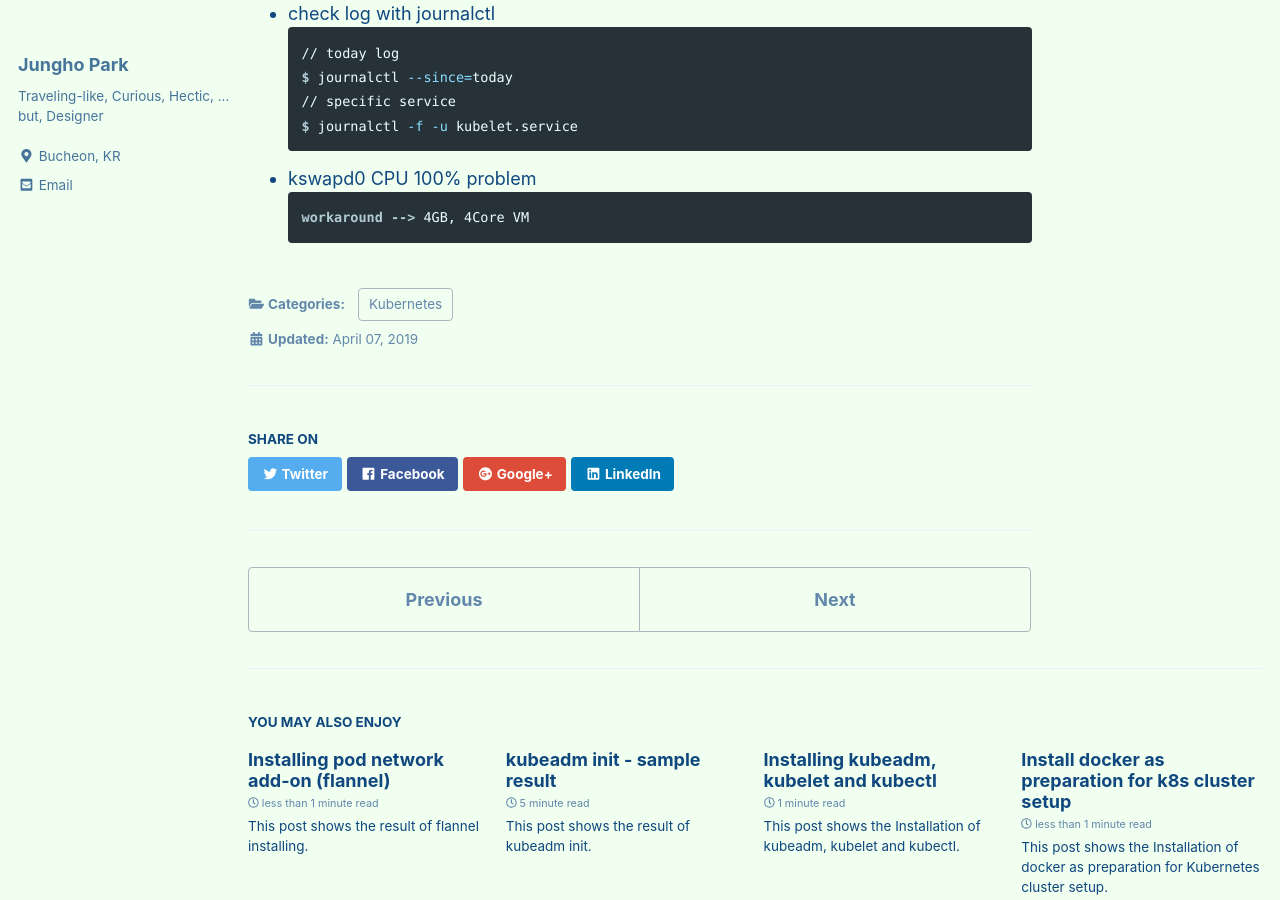
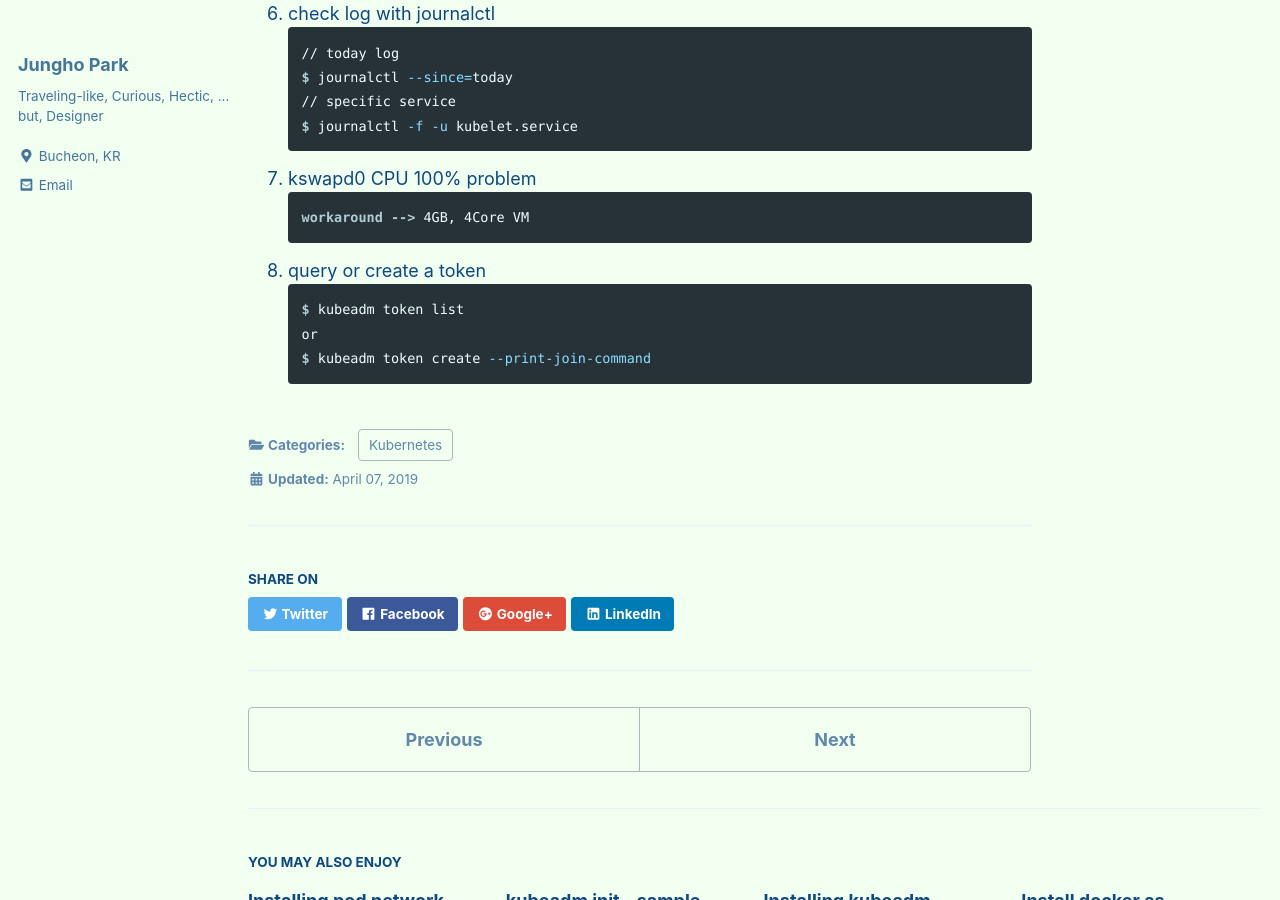
Before and after one commit to unipark00/tekrepo, a Jekyll site: the page built from _posts/2019-04-07-configure-k8s-cluster.md, in a window 1280 px wide and 900 px high, scrolled down 4632 px. Built offline with Jekyll 4.4.1, drawn with Linux system fonts in a browser that asks for light colours; cached includes are drawn as plain includes.

Commit message:
Update 2019-04-07-configure-k8s-cluster.md

````diff
--- a/_posts/2019-04-07-configure-k8s-cluster.md
+++ b/_posts/2019-04-07-configure-k8s-cluster.md
@@ -115,43 +115,49 @@ $ kubectl get secret $(kubectl get serviceaccount cluster-admin-dashboard-sa \
 * [What is CNI?](https://github.com/containernetworking/cni#cni---the-container-network-interface)
 
 # Troubleshooting
-* swap disabled
+1. swap disabled
 ```console
 $ sed -i '9s/^/Environment="KUBELET_EXTRA_ARGS=--fail-swap-on=false"\n/' \
     /etc/systemd/system/kubelet.service.d/10-kubeadm.conf
 $ systemctl daemon-reload
 $ systemctl restart kubelet
 ```
-* kubeadm cheat sheet
+1. kubeadm cheat sheet
 https://kubernetes.io/docs/reference/kubectl/cheatsheet/
 ```console
 will be updated ...
 ```
-* kubelet service restart
+1. kubelet service restart
 ```console
 $ systemctl daemon-reload
 $ systemctl restart kubelet
 $ sudo journalctl -u kubelet.service | grep "failed to run"
 ```
-* k8s init
+1. k8s init
 ```console
 $ kubeadm reset
 ```
-* **permanently swapoff** after reboot
+1. **permanently swapoff** after reboot
 ```console
 // based on ubuntu 18.04 LTS
 $ vi /etc/fstab
 #/swapfile // desktop version
 #/swap.img // server version
 ```
-* check log with journalctl
+1. check log with journalctl
 ```console
 // today log
 $ journalctl --since=today
 // specific service
 $ journalctl -f -u kubelet.service
 ```
-* kswapd0 CPU 100% problem
+1. kswapd0 CPU 100% problem
 ```console
 workaround --> 4GB, 4Core VM
 ```
+1. query or create a token
+```console
+$ kubeadm token list
+or
+$ kubeadm token create --print-join-command
+```
````
